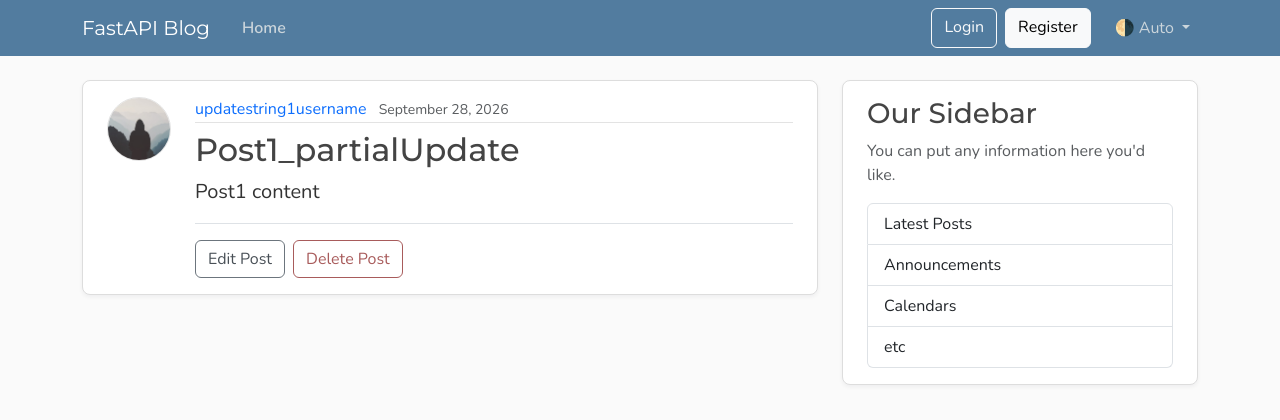
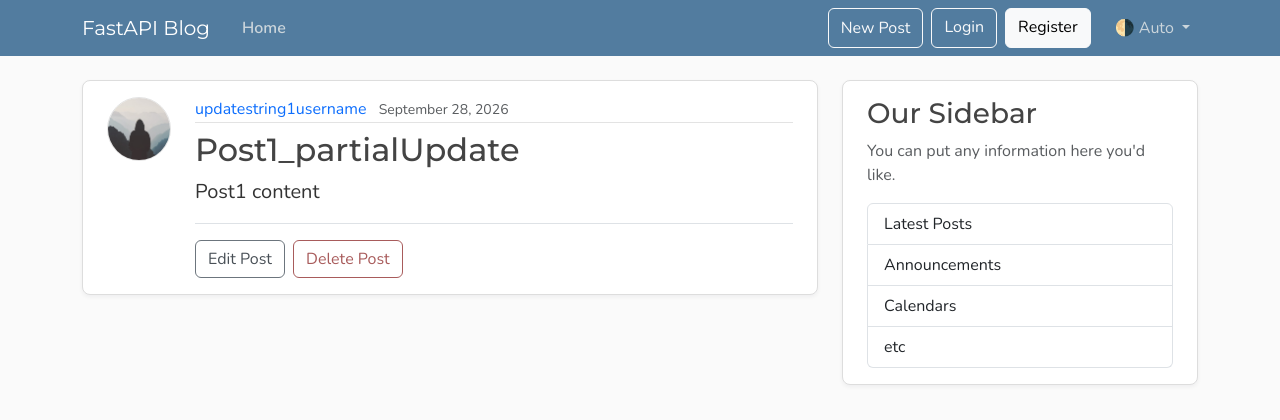
Before and after one commit to manisha7-ma/FastAPI, a FastAPI app: page /posts/1 in a window 1280 px wide. Shown: the top 420 px of the page. Run offline with FastAPI, Linux system fonts and the light colour scheme; data comes from the database, SQL or seed files in the repository.

Commit message:
create Post Modal

```diff
--- a/fastapi_blog/templates/layout.html
+++ b/fastapi_blog/templates/layout.html
@@ -98,6 +98,11 @@
             </div>
             <!-- Navbar Right Side -->
             <div class="navbar-nav">
+              <button class="btn btn-outline-light mb-2 mb-md-0 me-md-2"
+                type="button"
+                data-bs-toggle="modal"
+                data-bs-target="#createPostModal">New Post
+              </button>
               <a class="btn btn-outline-light mb-2 mb-md-0 me-md-2" href="#">Login</a>
               <a class="btn btn-light mb-2 mb-md-0 me-md-3" href="#">Register</a>
               <div class="nav-item dropdown">
```
